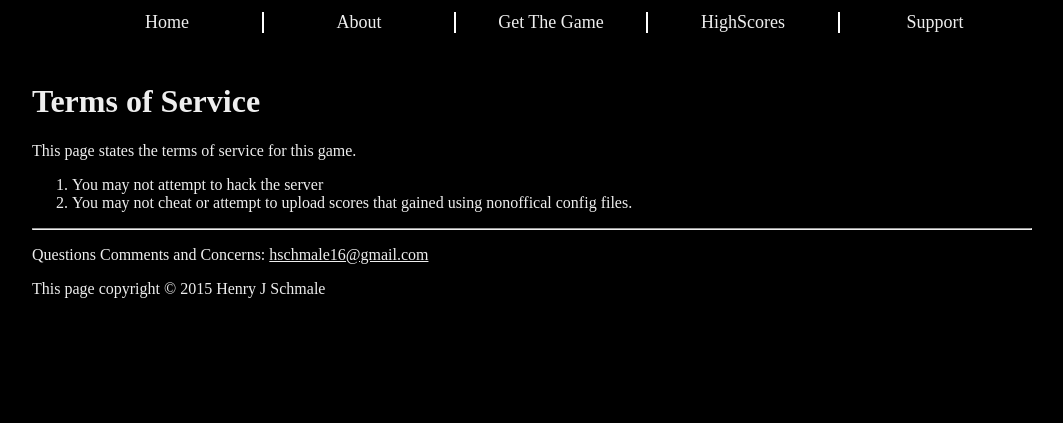
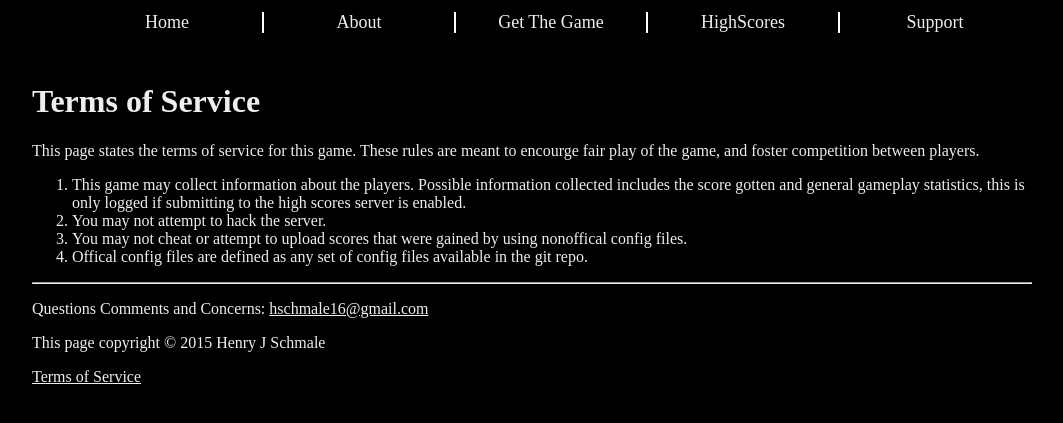
Before and after one commit to HSchmale16/NumberHunterGame, a PHP site: page /tos.php in a window 1280 px wide. Shown: the part 212-635 px from the top of the page, without its empty margins (108-1171 px from the left). Run offline with PHP 8.4, Linux system fonts and the light colour scheme; data that the repository does not hold is empty.

Commit message:
Terms of service for the high scores server.

```diff
--- a/Website/Includes/Footer.php
+++ b/Website/Includes/Footer.php
@@ -2,4 +2,5 @@
 	<hr/>
 	<p>Questions Comments and Concerns: <a href="mailto:hschmale16@gmail.com">hschmale16@gmail.com</a></p>
 	<p>This page copyright &copy; 2015 Henry J Schmale</p>
+    <p><a href="tos.php">Terms of Service</a></p>
 </div><!-- close footer -->
--- a/Website/tos.php
+++ b/Website/tos.php
@@ -36,11 +36,19 @@
 		<!-- Begin Main-Content -->
 		<div id="main-content">
         <h1>Terms of Service</h1>
-        <p>This page states the terms of service for this game.</p>
+        <p>This page states the terms of service for this game. These rules
+           are meant to encourge fair play of the game, and foster
+           competition between players.</p>
         <ol>
-            <li>You may not attempt to hack the server</li>
-            <li>You may not cheat or attempt to upload scores that gained
-                using nonoffical config files.</li>
+            <li>This game may collect information about the players. Possible
+                information collected includes the score gotten and general
+                gameplay statistics, this is only logged if submitting to the
+                high scores server is enabled.</li>
+            <li>You may not attempt to hack the server.</li>
+            <li>You may not cheat or attempt to upload scores that were gained
+                by using nonoffical config files.</li>
+            <li>Offical config files are defined as any set of config files
+                available in the git repo.</li>
         </ol>
 		</div><!-- close main-content -->
 
```
